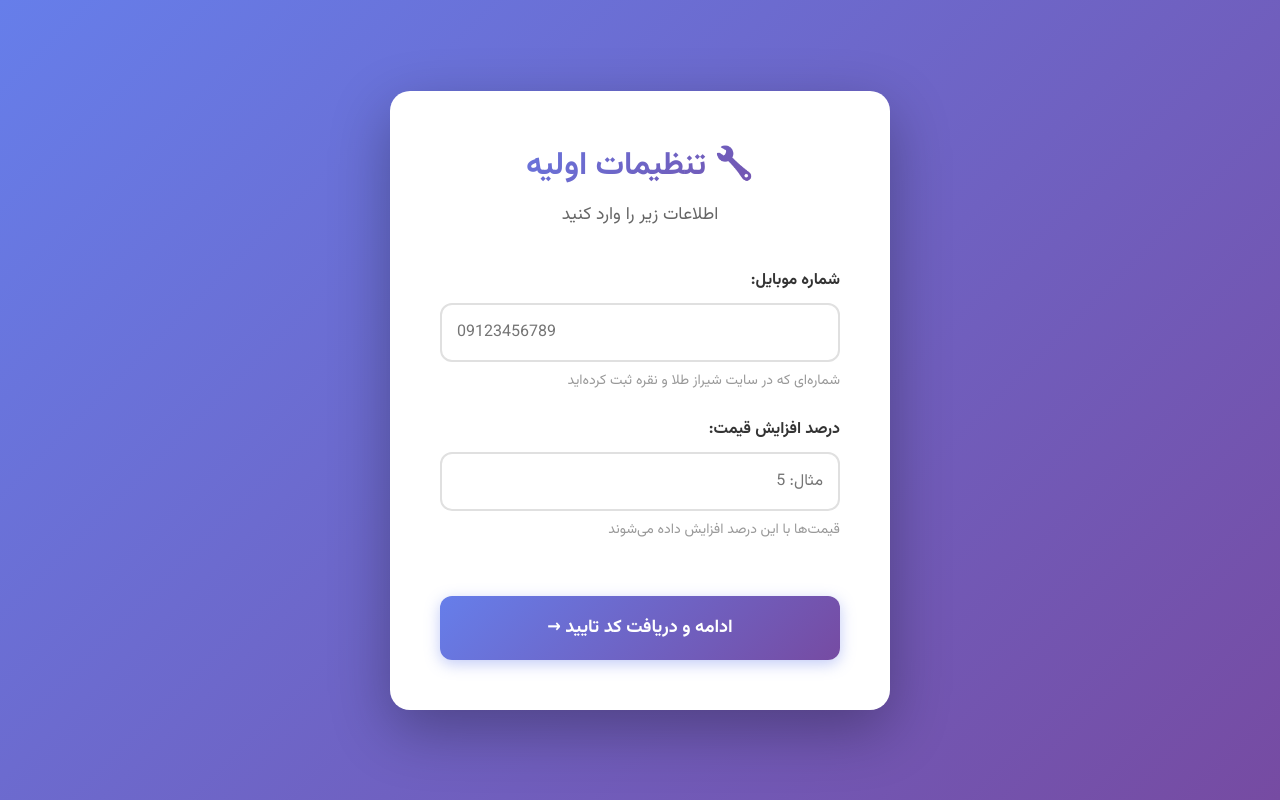
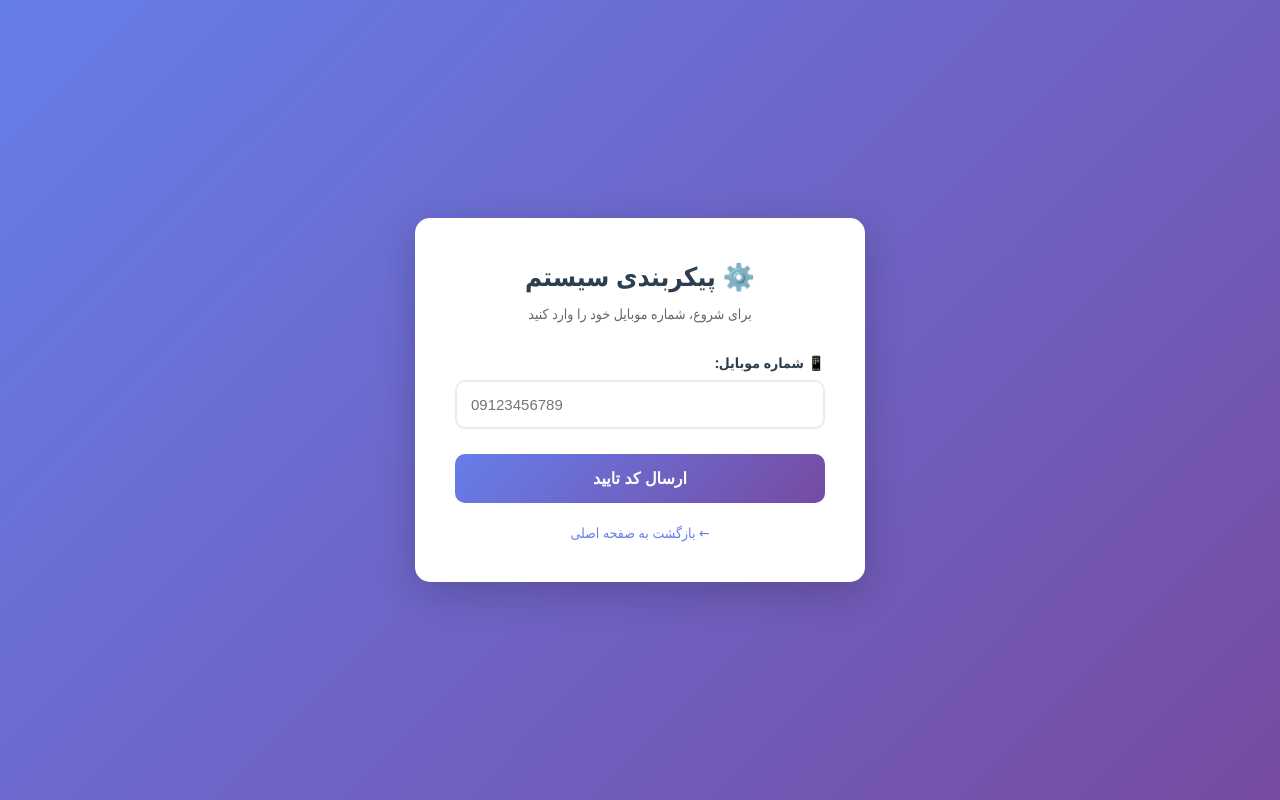
Before and after one commit to engmiladfrs20/shiraz-silver-scraper, a Flask app: page /setup in a window 1280 px wide. Run offline with Flask 3, Linux system fonts and the light colour scheme.

Commit message:
Update setup.html

```diff
--- a/templates/setup.html
+++ b/templates/setup.html
@@ -1,11 +1,9 @@
-
 <!DOCTYPE html>
 <html lang="fa" dir="rtl">
 <head>
     <meta charset="UTF-8">
     <meta name="viewport" content="width=device-width, initial-scale=1.0">
-    <title>تنظیمات - شیراز طلا و نقره</title>
-    <link href="https://fonts.googleapis.com/css2?family=Vazirmatn:wght@400;700&display=swap" rel="stylesheet">
+    <title>پیکربندی سیستم</title>
     <style>
         * {
             margin: 0;
@@ -14,7 +12,7 @@
         }
 
         body {
-            font-family: 'Vazirmatn', 'Tahoma', sans-serif;
+            font-family: 'Segoe UI', Tahoma, Geneva, Verdana, sans-serif;
             background: linear-gradient(135deg, #667eea 0%, #764ba2 100%);
             min-height: 100vh;
             display: flex;
@@ -25,27 +23,25 @@
 
         .setup-container {
             background: white;
-            border-radius: 20px;
-            padding: 50px;
-            max-width: 500px;
+            border-radius: 15px;
+            padding: 40px;
+            box-shadow: 0 10px 40px rgba(0,0,0,0.2);
+            max-width: 450px;
             width: 100%;
-            box-shadow: 0 20px 60px rgba(0,0,0,0.3);
         }
 
         h1 {
+            color: #2c3e50;
+            margin-bottom: 10px;
             text-align: center;
-            margin-bottom: 10px;
-            font-size: 2em;
-            background: linear-gradient(135deg, #667eea 0%, #764ba2 100%);
-            -webkit-background-clip: text;
-            -webkit-text-fill-color: transparent;
+            font-size: 26px;
         }
 
-        .subtitle {
+        p {
+            color: #666;
             text-align: center;
-            color: #666;
-            margin-bottom: 40px;
-            font-size: 1.1em;
+            margin-bottom: 30px;
+            font-size: 14px;
         }
 
         .form-group {
@@ -54,20 +50,20 @@
 
         label {
             display: block;
-            margin-bottom: 10px;
-            color: #333;
+            margin-bottom: 8px;
+            color: #2c3e50;
             font-weight: 600;
-            font-size: 16px;
+            font-size: 14px;
         }
 
         input {
             width: 100%;
-            padding: 15px;
-            border: 2px solid #e0e0e0;
-            border-radius: 12px;
-            font-size: 16px;
-            font-family: inherit;
+            padding: 14px;
+            border: 2px solid #e9ecef;
+            border-radius: 10px;
+            font-size: 15px;
             transition: border-color 0.3s;
+            direction: ltr;
         }
 
         input:focus {
@@ -75,92 +71,62 @@
             border-color: #667eea;
         }
 
-        .helper-text {
-            margin-top: 8px;
-            font-size: 14px;
-            color: #999;
-        }
-
-        .submit-btn {
+        button {
             width: 100%;
+            padding: 15px;
             background: linear-gradient(135deg, #667eea 0%, #764ba2 100%);
             color: white;
             border: none;
-            padding: 18px;
-            border-radius: 12px;
-            font-size: 18px;
-            font-weight: 600;
+            border-radius: 10px;
+            font-size: 16px;
+            font-weight: bold;
             cursor: pointer;
-            font-family: inherit;
-            transition: transform 0.2s, box-shadow 0.2s;
-            box-shadow: 0 4px 15px rgba(102, 126, 234, 0.4);
-            margin-top: 30px;
+            transition: transform 0.3s;
         }
 
-        .submit-btn:hover {
+        button:hover {
             transform: translateY(-2px);
-            box-shadow: 0 6px 20px rgba(102, 126, 234, 0.5);
-        }
-
-        .submit-btn:active {
-            transform: translateY(0);
         }
 
         .error {
-            background: #fee;
-            color: #c33;
-            padding: 15px;
-            border-radius: 12px;
+            background: #f8d7da;
+            color: #721c24;
+            padding: 12px;
+            border-radius: 8px;
             margin-bottom: 20px;
-            border: 1px solid #fcc;
+            text-align: center;
+            font-size: 14px;
+        }
+
+        .back-link {
+            display: block;
+            text-align: center;
+            margin-top: 20px;
+            color: #667eea;
+            text-decoration: none;
+            font-size: 14px;
         }
     </style>
 </head>
 <body>
     <div class="setup-container">
-        <h1>🔧 تنظیمات اولیه</h1>
-        <p class="subtitle">اطلاعات زیر را وارد کنید</p>
+        <h1>⚙️ پیکربندی سیستم</h1>
+        <p>برای شروع، شماره موبایل خود را وارد کنید</p>
 
         {% if error %}
-        <div class="error">
-            ❌ {{ error }}
-        </div>
+            <div class="error">{{ error }}</div>
         {% endif %}
 
-        <form method="POST" action="/setup">
+        <form method="POST">
             <div class="form-group">
-                <label for="mobile">شماره موبایل:</label>
-                <input
-                    type="tel"
-                    id="mobile"
-                    name="mobile"
-                    placeholder="09123456789"
-                    maxlength="11"
-                    required
-                    pattern="09[0-9]{9}"
-                >
-                <p class="helper-text">شماره‌ای که در سایت شیراز طلا و نقره ثبت کرده‌اید</p>
+                <label>📱 شماره موبایل:</label>
+                <input type="tel" name="mobile" placeholder="09123456789" required>
             </div>
 
-            <div class="form-group">
-                <label for="increase_percentage">درصد افزایش قیمت:</label>
-                <input
-                    type="number"
-                    id="increase_percentage"
-                    name="increase_percentage"
-                    placeholder="مثال: 5"
-                    step="0.1"
-                    min="0"
-                    max="100"
-                    required
-                >
-                <p class="helper-text">قیمت‌ها با این درصد افزایش داده می‌شوند</p>
-            </div>
+            <button type="submit">ارسال کد تایید</button>
+        </form>
 
-            <button type="submit" class="submit-btn">
-                ادامه و دریافت کد تایید →
-            </button>
-        </form>
+        <a href="/" class="back-link">← بازگشت به صفحه اصلی</a>
     </div>
 </body>
 </html>
```
